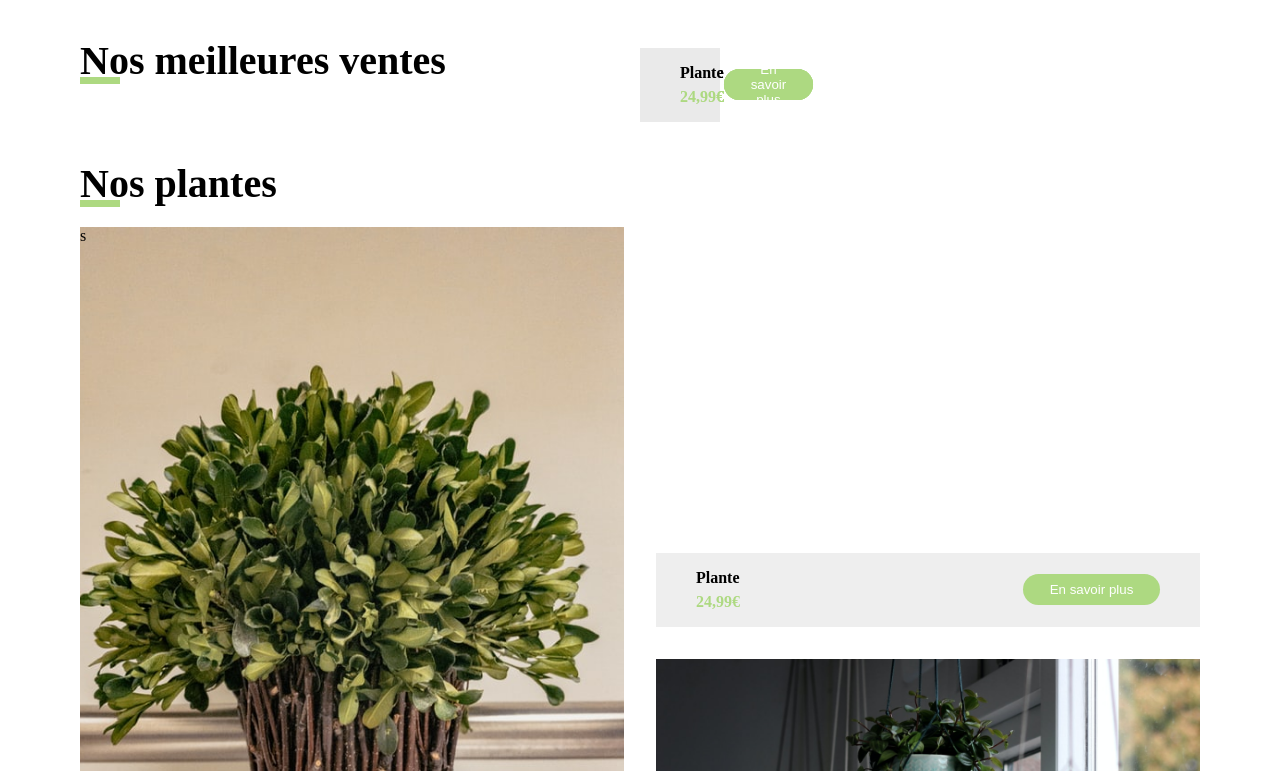
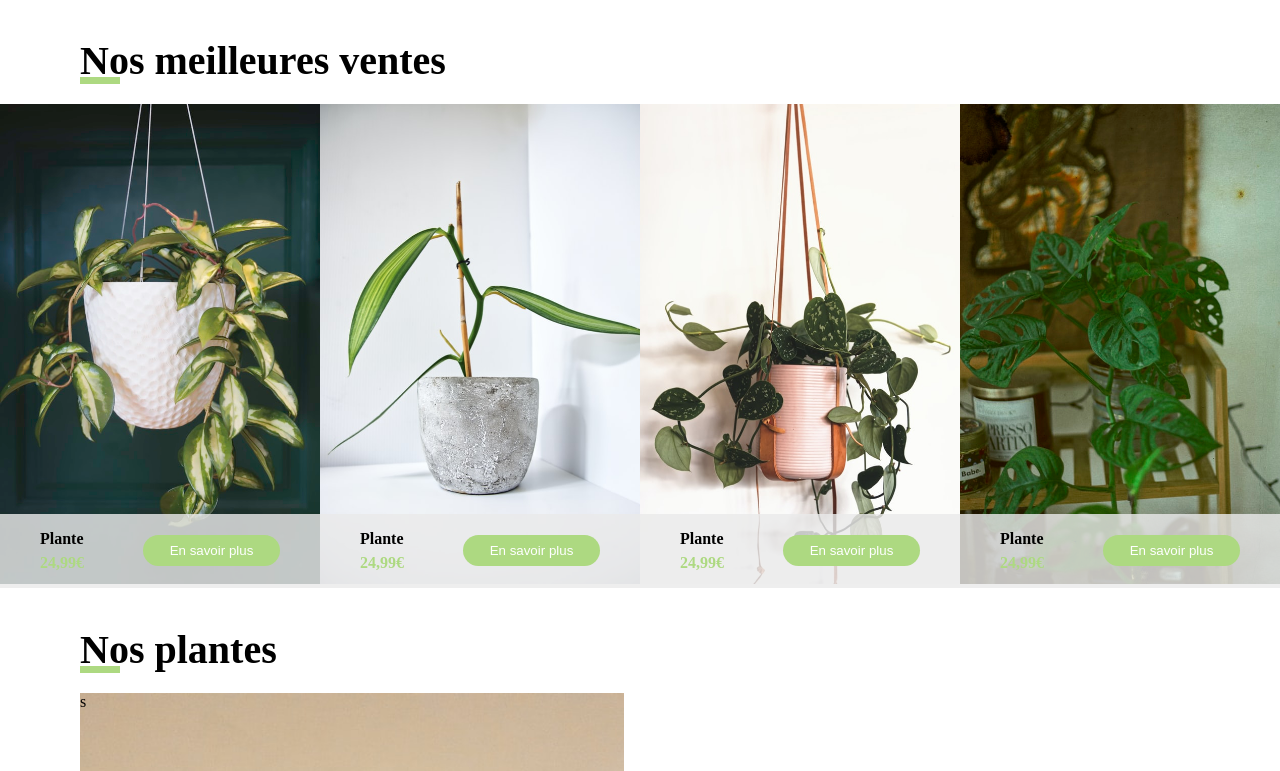
Before and after one commit to AstreeDms/natureemoi, a plain HTML site: page index.html in a window 1280 px wide. Shown: the part 889-1660 px from the top of the page. Drawn offline with Linux system fonts and the light colour scheme.

Commit message:
Update index.html

```diff
--- a/index.html
+++ b/index.html
@@ -12,7 +12,7 @@
     <header>
         <nav class="navigation-bar">
             <div class="nav-bar">
-<img class="imglogo" src="images/logo.png" alt="logo">
+<img class="imglogo" src="logo.png" alt="logo">
 
 <ul class="menu">
     <li><a href="#">Accueil</a></li>
@@ -49,7 +49,7 @@
 
         <div class="quatreplantes">
             <div class="plante">
-                <img class="imgplante" src="images/nos_meilleures_ventes/11.jpg" alt="">
+                <img class="imgplante" src="11.jpg" alt="">
                     <div class="basimage">
                         <div>
                         <p class="titre-plante">Plante</p>
@@ -58,7 +58,7 @@
                     </div>
             </div>
             <div class="plante">
-                <img class="imgplante" src="images/nos_meilleures_ventes/22.jpg" alt="">
+                <img class="imgplante" src="22.jpg" alt="">
                     <div class="basimage">
                         <div>
                         <p class="titre-plante">Plante</p>
@@ -67,7 +67,7 @@
                     </div>
             </div>
             <div class="plante">
-                <img class="imgplante" src="images/nos_meilleures_ventes/33.jpg" alt="">
+                <img class="imgplante" src="33.jpg" alt="">
                     <div class="basimage">
                         <div>
                         <p class="titre-plante">Plante</p>
@@ -76,7 +76,7 @@
                     </div>
             </div>
             <div class="plante">
-                <img class="imgplante" src="images/nos_meilleures_ventes/44.jpg" alt="">
+                <img class="imgplante" src="44.jpg" alt="">
                     <div class="basimage">
                         <div>
                         <p class="titre-plante">Plante</p>
```
